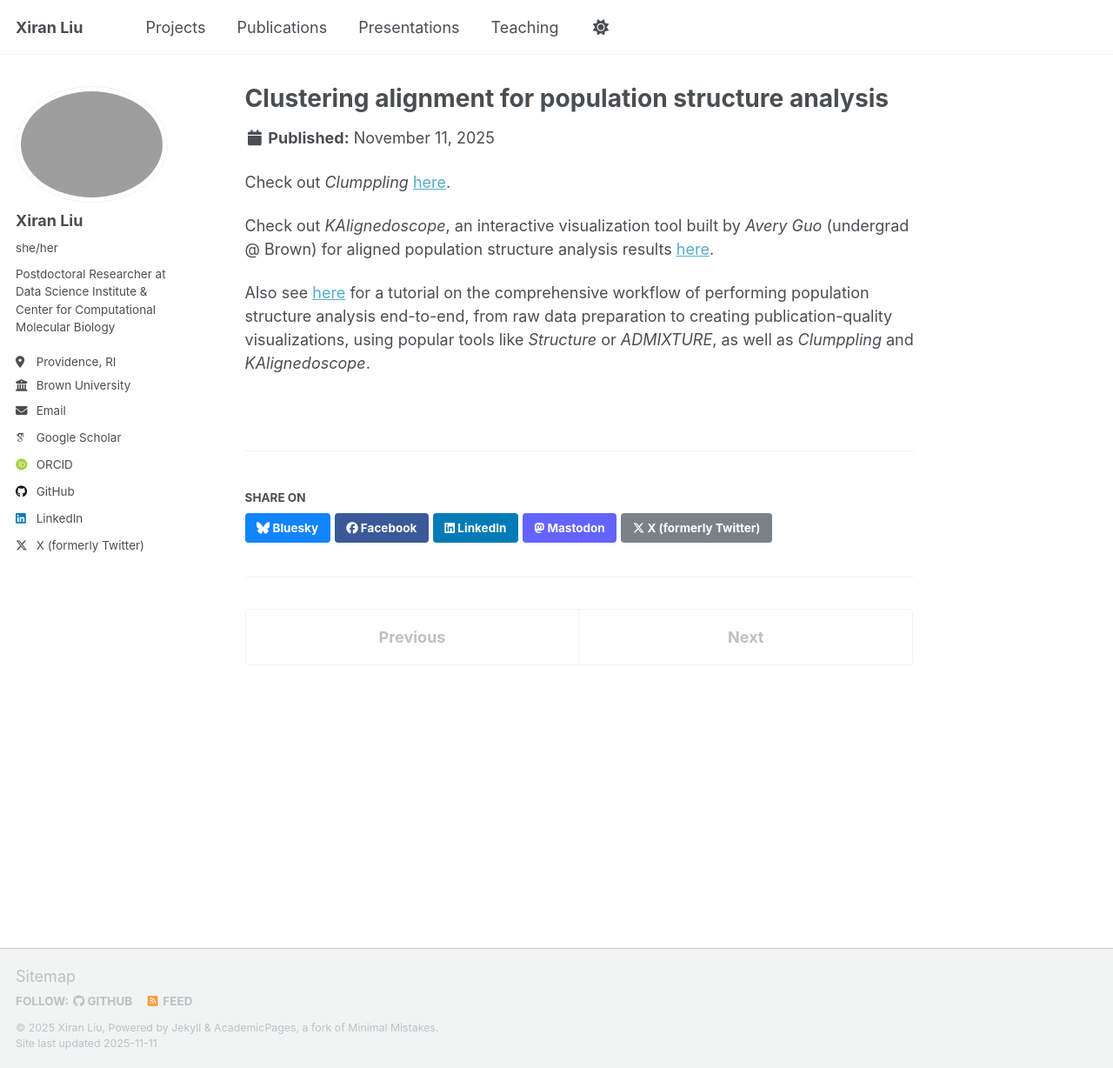
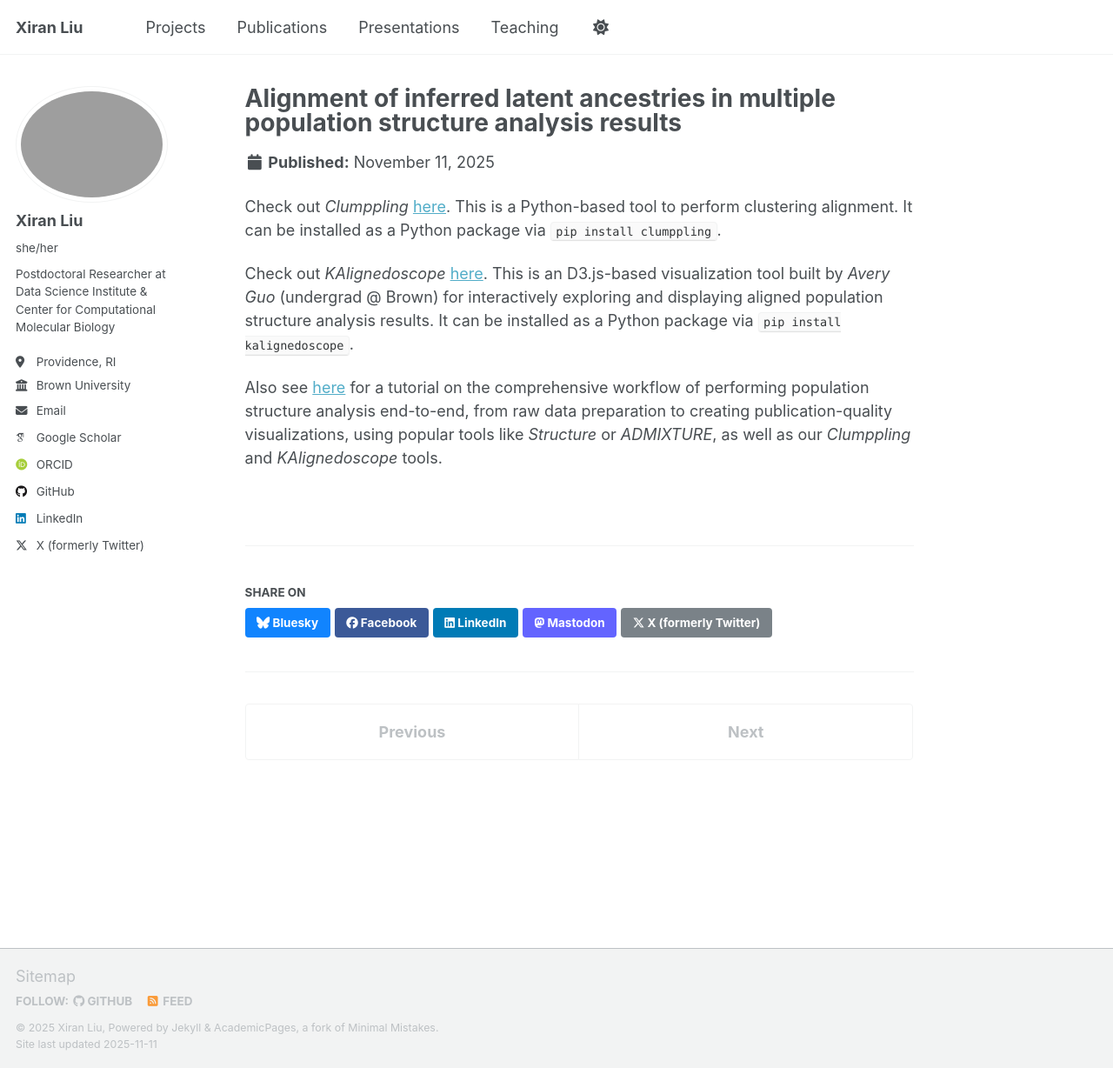
Before and after one commit to xr-cc/xr-cc.github.io, a Jekyll site: the page built from _portfolio/clumppling.md, in a window 1280 px wide and 1228 px high. Shown: the whole window at 87% size. Built offline with Jekyll 4.4.1, drawn with Linux system fonts in a browser that asks for light colours; some web fonts are replaced; a script that is not in the unit is left out.

Commit message:
update projects

```diff
--- a/_portfolio/clumppling.md
+++ b/_portfolio/clumppling.md
@@ -1,14 +1,14 @@
 ---
-title: "Clustering alignment for population structure analysis"
-excerpt: "I work on clustering alignment challenges in population structure analysis. I developed <i>Clumppling</i> to align multiple results and summarize distinct solutions, presenting the inferred population structure across different numbers of clusters (latent ancestries) in a multipartite graph of structure bar plots as well as the alignment patterns between inferred clusters.<br/><img src='/images/projects/clumppling.png'
+title: "Alignment of inferred latent ancestries in multiple population structure analysis results"
+excerpt: "I tackle cluster misalignment in population structure inference, where the inferred latent ancestries (clusters) vary across runs and choices of number of clusters (<i>K></i>). I developed <i>Clumppling</i> to align multiple results, consolidate distinct solutions (modes), and clarify correspondence among inferred clusters. My tool visualizes the inferred population structure across K with multipartite graphs of bar plots and explicit alignment connections, enabling consistent, interpretable comparisons.<br/><img src='/images/projects/clumppling.png'
      alt='Clumppling'
      style='max-width:800px; width:100%; height:auto; display:block; margin:0 auto;'
      loading='lazy'>"
 collection: portfolio
 ---
 
-Check out *Clumppling* [here](https://github.com/PopGenClustering/Clumppling).
+Check out *Clumppling* [here](https://github.com/PopGenClustering/Clumppling). This is a Python-based tool to perform clustering alignment. It can be installed as a Python package via ``pip install clumppling``.
 
-Check out *KAlignedoscope*, an interactive visualization tool built by *Avery Guo* (undergrad @ Brown) for aligned population structure analysis results [here](https://github.com/ramachandran-lab/KAlignedoscope).
+Check out *KAlignedoscope* [here](https://github.com/ramachandran-lab/KAlignedoscope). This is an D3.js-based visualization tool built by *Avery Guo* (undergrad @ Brown) for interactively exploring and displaying aligned population structure analysis results. It can be installed as a Python package via ``pip install kalignedoscope``.
 
-Also see [here](https://github.com/PopGenClustering/popstru-cls-align-vis-workflow) for a tutorial on the comprehensive workflow of performing population structure analysis end-to-end, from raw data preparation to creating publication-quality visualizations, using popular tools like *Structure* or *ADMIXTURE*, as well as *Clumppling* and *KAlignedoscope*.
+Also see [here](https://github.com/PopGenClustering/popstru-cls-align-vis-workflow) for a tutorial on the comprehensive workflow of performing population structure analysis end-to-end, from raw data preparation to creating publication-quality visualizations, using popular tools like *Structure* or *ADMIXTURE*, as well as our *Clumppling* and *KAlignedoscope* tools.
```
Also changed, not shown: _portfolio/clumppling-sc.md (added, +10 -0 lines), _portfolio/portfolio-2.md (deleted, +0 -7 lines), images/projects/clumppling-st.png (added).
